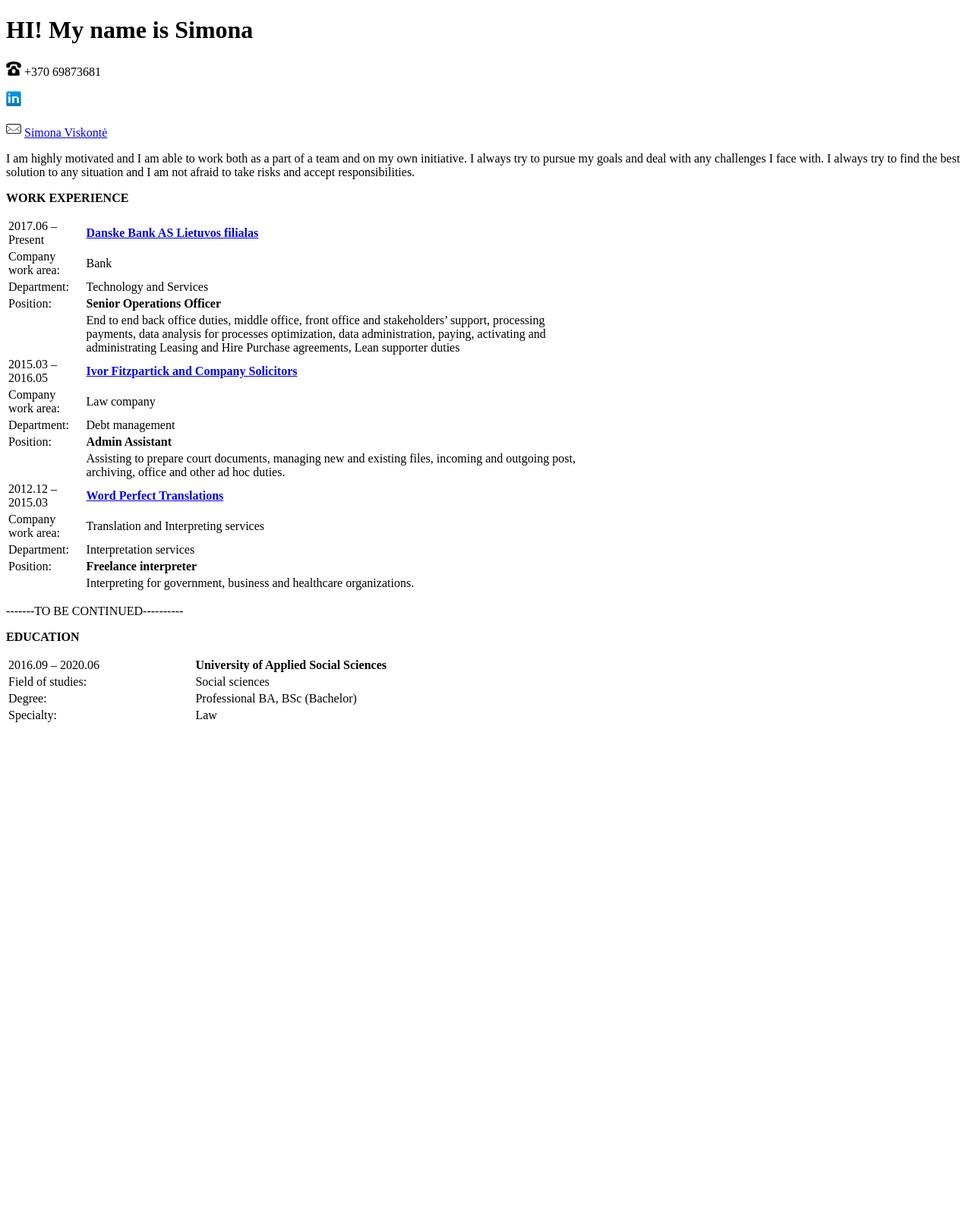
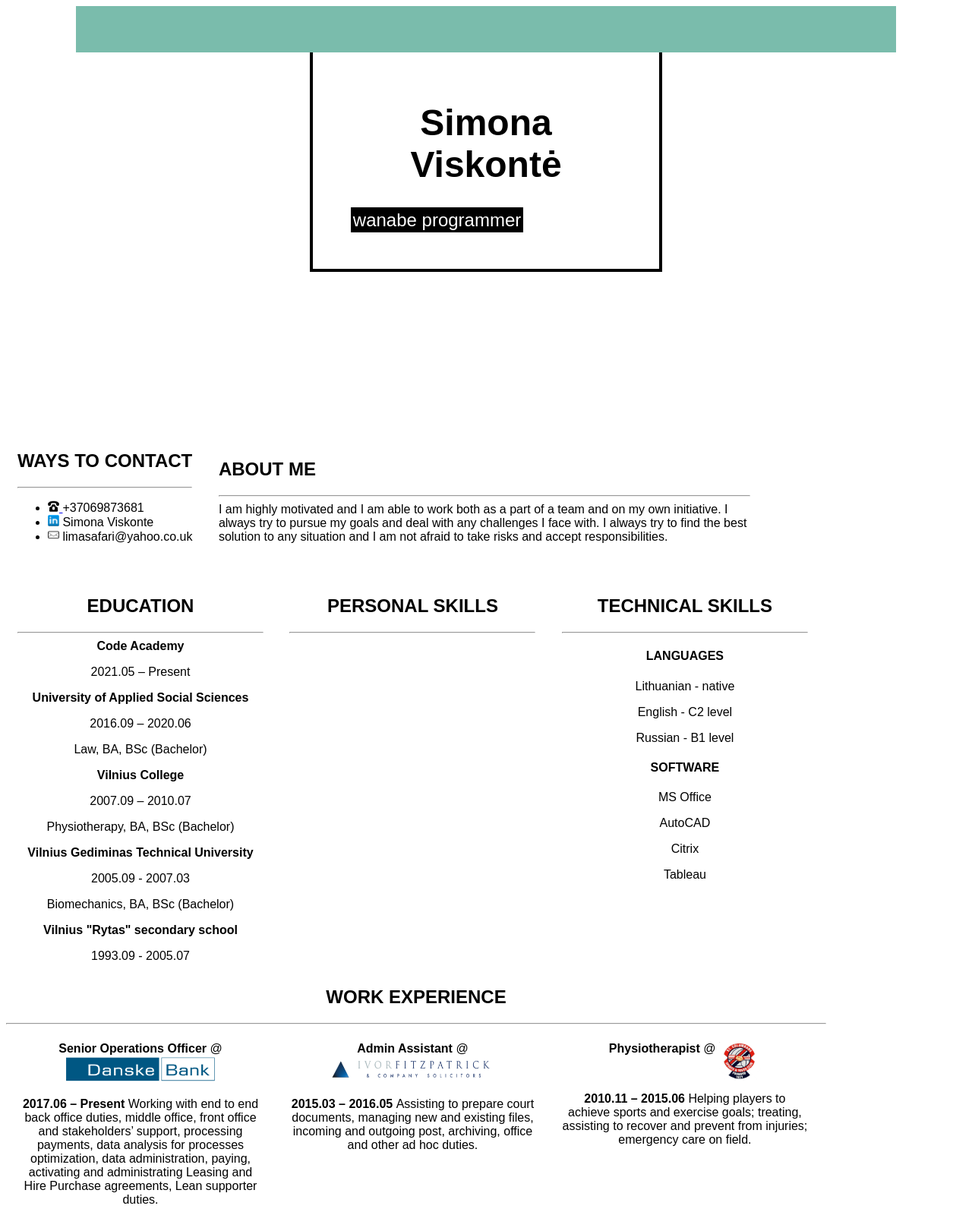
Before and after one commit to svis-c/html-cv, a plain HTML site: page index.html in a window 1280 px wide. Shown: the top 1592 px of the page at 76% size. Before the commit the page ends 962 px from the top, so only its background shows below. Drawn offline with Linux system fonts and the light colour scheme.

Commit message:
cv html+css

```diff
--- a/index.html
+++ b/index.html
@@ -5,72 +5,90 @@
     <meta http-equiv="X-UA-Compatible" content="IE=edge">
     <meta name="viewport" content="width=device-width, initial-scale=1.0">
     <title>mano CV</title>
+<link rel="stylesheet" href="style.css">
 </head>
 <body>
-    <h1>HI! My name is Simona   </h1>
-    <p><img src="tel.jpg" alt="Phone"width="20" height="20"> +370 69873681    </p>
-    <p><img src="linkedin_logo_icon_134465.png" alt="linkedin"width="20" height="20">  </p>
-    <p><img src="mail.png" alt="email"width="20" height="20"> <a href="mailto:limasafari@yahoo.co.uk">Simona Viskontė</a> </p>
+    <header>
+        <div class="empty"></div>
+    <div class="info1">
+    <h1>Simona Viskontė  </h1>
+    <span class="text">  wanabe programmer</span></div>
+
+</header>
+<main>
+    <section id="s1">
+        <div id="first"><h2>Ways to contact</h2>
+            <hr>
+            <ul>
+       <li> <a href="tel:+37069873681"><img src="tel.jpg" alt="Phone"width="15" height="15">     </a> +37069873681</li>
+       <li> <a href="https://www.linkedin.com/in/simona-viskonte-753b7a136"><img src="linkedin_logo_icon_134465.png" alt="linkedin"width="15" height="15"></a> Simona Viskonte</li>
+       <li> <a href="mailto:limasafari@yahoo.co.uk"><img src="mail.png" alt="email"width="15" height="15"></a> limasafari@yahoo.co.uk</li>
+    </ul>  </div>
+
+        <div id="second"><h2>About me</h2>
+            <hr>
+         I am highly motivated and I am able to work both as a part of a team and on my own initiative. I always try to pursue my goals and deal with any challenges I face with. I always try to find the best solution to any situation and I am not afraid to take risks and accept responsibilities.</div>
+        </div></section>
 
 
+    <section id="s2">
+     <div id="secondfirst">   <h2>Education </h2>
+        <hr>
+        <b>Code Academy</b>
+        <p>2021.05 – Present</p>
+        <p><b>University of Applied Social Sciences</b> </p>
+            <p>2016.09 – 2020.06</p>
+        <p>Law, BA, BSc (Bachelor) </p>
+        <p><b>Vilnius College</b>
+            <p>2007.09 – 2010.07</p>
+        <p>Physiotherapy, BA, BSc (Bachelor) </p>
+        <p><b>Vilnius Gediminas Technical University </b> </p>
+            <p>2005.09 - 2007.03</p>
+        <p>Biomechanics, BA, BSc (Bachelor) </p>
+        <p><b>Vilnius "Rytas" secondary school </b> </p>
+           <p> 1993.09 - 2005.07</p>
+    </div>
+    <div id="secondsecond">
+        <h2>Personal skills</h2>
+            <hr>
+    </div>
+     <div id="secondthird">
+        <h2>Technical  skills </h2>
+        <hr>
+            <h4>Languages</h4>
+            <p>Lithuanian - native </p>
+            <p>English - C2 level </p>
+            <p>Russian - B1 level </p>
 
+            <h4>Software</h4>
+            <p>MS Office</p>
+            <p>AutoCAD</p>
+            <p>Citrix</p>
+            <p>Tableau</p>
 
-    <p>I am highly motivated and I am able to work both as a part of a team and on my own initiative. I always try to pursue my goals and deal with any challenges I face with. I always try to find the best solution to any situation and I am not afraid to take risks and accept responsibilities.</p>
-    <b><p>WORK EXPERIENCE</p></b>
-    <table style="width: 60%">
-        <tr><td>2017.06 – Present</td>
-            <td><a href="https://www.danskebank.lt"><b>Danske Bank AS Lietuvos filialas</b></a></td></tr>
-        <tr><td>Company work area: </td>
-            <td>Bank</td></tr>
-        <tr><td>Department:</td>
-            <td>Technology and Services</td></tr>
-        <tr><td>Position:  </td>
-            <td><b>Senior Operations Officer</b></td></tr>
-        <tr><td> </td>
-            <td>End to end back office duties, middle office, front office and
-                stakeholders’ support, processing payments, data analysis for
-                processes optimization, data administration, paying, activating
-                and administrating Leasing and Hire Purchase agreements, Lean
-                supporter duties</td></tr>
-        <tr><td>2015.03 – 2016.05 </td>
-             <td><a href="https://www.ivorfitzpatrick.ie"><b>Ivor Fitzpartick and Company Solicitors</b></a></td></tr>
-        <tr><td>Company work area: </td>
-            <td>Law company</td></tr>
-        <tr><td>Department:  </td>
-            <td>Debt management</td></tr>
-        <tr><td>Position:  </td>
-            <td><b>Admin Assistant</b></td></tr>
-        <tr><td> </td>
-            <td>Assisting to prepare court documents, managing new and
-                existing files, incoming and outgoing post, archiving, office and
-                other ad hoc duties.</td></tr>
-        <tr><td>2012.12 – 2015.03  </td>
-            <td><a href="https://www.wordperfect.ie"><b>Word Perfect Translations</b></a></td></tr>
-        <tr><td>Company work area: </td>
-            <td>Translation and Interpreting services</td></tr>
-        <tr><td>Department:  </td>
-            <td>Interpretation services</td></tr>
-        <tr><td>Position:  </td>
-            <td><b>Freelance interpreter</b></td></tr>
-        <tr><td> </td>
-            <td>Interpreting for government, business and healthcare
-                organizations.</td></tr>
+    </div>
+    <section id="s3">
+        <H2>Work experience</h2>
+            <hr>
+        <div id="box1"><b>Senior Operations Officer</b> @ <a href="https://www.danskebank.lt"><img src="danske.png" alt="Danske Bank" width="200" height="35"></a> </p>
+        <p><b>2017.06 – Present </b> Working with end to end back office duties, middle office, front office and stakeholders’ support, processing payments, data analysis for processes optimization, data administration, paying, activating and administrating Leasing and Hire Purchase agreements, Lean supporter duties.</div>
+        <div id="box2"><b>Admin Assistant</b> @ <a href="https://www.ivorfitzpatrick.ie"><img src="Fitzpatrick.png" alt="Ivor Fitzpatrick solicitors" width="220" height="35"></a></p>
+        <p><b>2015.03 – 2016.05 </b>Assisting to prepare court documents, managing new and existing files, incoming and outgoing post, archiving, office and other ad hoc duties.</p></div>
+        <div id="box3"><b>Physiotherapist </b> @ <img style="vertical-align:top" src="st-columbans-syc-150.png" alt="StColumbans" width="55" height="50"></p>
+        <p><b>2010.11 – 2015.06 </b>Helping players to achieve sports and exercise goals; treating, assisting to recover and prevent from injuries; emergency care on field.</p>   </div>
+        <div id="box4"><b>Freelance interpreter</b> @ <a href="https://www.wordperfect.ie"><img style="vertical-align:top" src="wordperfect.png" alt="Word perfect translations" width="130" height="35"></a></p>
+        <p><b>2012.12 – 2015.03 </b>Interpreting for government, business and healthcare organizations.</p></div>
+        <div id="box5"><b>Freelance interpreter</b> @ <a href="https://www.lionbridge.com"><img src="lionbridge_logo.png" alt="LionBridge" width=150" height="30"></a></p>
+        <p><b>2011.01 –2012.09 </b>Interpreting for government, business and healthcare organizations.</p>   </div>
+        <div id="box6"><b>Customer Data Management Specialist</b> @ <a href="https://www.bite.lt"><img src="bite.png" alt="LionBridge" width=65" height="30"></a></p>
+        <p><b>2007.03 - 2009.01 </b>Activating and administrating contracts and services in UAB Bite Lietuva and its subsidiary companies. Making reports about database errors and reconciliations. Supervising new employees. </p> </div>
+    </section>
+<footer>
+    <div><h4>Address for correspondence</h4>
+        </div>
 
-
-      </table>
-
-<p>-------TO BE CONTINUED----------</p>
-    <b><p>EDUCATION</p></b>
-    <table style="width: 60%">
-        <tr><td>2016.09 – 2020.06</td>
-            <td><b>University of Applied Social Sciences</b></td></tr>
-        <tr><td>Field of studies:  </td>
-            <td>Social sciences</td></tr>
-        <tr><td>Degree:</td>
-            <td>Professional BA, BSc (Bachelor)</td></tr>
-        <tr><td>Specialty: </td>
-            <td>Law</td></tr>
-
+</footer>
+</main>
 </body>
 
 </html>
--- /dev/null
+++ b/style.css
@@ -0,0 +1,116 @@
+* {
+  font-family: Arial, Helvetica, sans-serif;
+}
+header {
+max-width: 1080px;
+padding-top: 36px;
+width:100%;
+margin:0 auto;
+position: relative;
+
+}
+.empty {
+    z-index: 0;
+  width: 100%;
+  top: 0;
+  position: absolute;
+  height: 61px;
+  background: #7abcac;
+}
+
+header .info1 {
+  z-index: 999;
+  max-width: 33%;
+  border: 4px solid #000000;
+  padding: 50px;
+  margin: 0 auto;
+}
+h1 {
+  text-align: center;
+  margin-top: 36px;
+  font-weight: bold;
+  font-size: 48px;
+
+  color: #000000;
+}
+.text {
+  text-align: center;
+
+
+  font-style: normal;
+  padding: 3px;
+  font-size: 24px;
+  line-height: 28px;
+  background-color: #000000;
+  color: #ffffff;
+}
+
+main {
+  width: 1080px;
+  position: absolute;
+  margin-top: 200px;
+}
+H2,
+H3,
+h4 {
+  text-transform: uppercase;
+}
+
+hr {
+}
+
+#first {
+  display: inline-block;
+  max-width: 300px;
+  height: 150px;
+  padding: 15px;
+}
+#second {
+  max-width: 700px;
+  display: inline-block;
+  height: 150px;
+  padding: 15px;
+}
+
+#secondfirst,
+#secondsecond,
+#secondthird {
+  width: 30%;
+  display: inline-block;
+  text-align: center;
+  padding: 15px;
+  height: 500px;
+  vertical-align: top;
+}
+#s3 h2 {
+  text-align: center;
+}
+#box1,
+#box2,
+#box3 {
+  width: 30%;
+  display: inline-block;
+  text-align: center;
+  padding: 15px;
+  height: 200px;
+  vertical-align: top;
+}
+
+#box4,
+#box5,
+#box6 {
+  width: 30%;
+  display: inline-block;
+  text-align: center;
+  padding: 15px;
+  height: 200px;
+  vertical-align: top;
+}
+
+footer {
+  margin-bottom: 100px;
+  text-align: center;
+  line-height: 28px;
+  background-color: #000000;
+  color: #ffffff;
+}
```
Also changed, not shown: Fitzpatrick.png (added), bite.png (added), danske.png (added), lionbridge_logo.png (added), st-columbans-syc-150.png (added), wordperfect.png (added).
